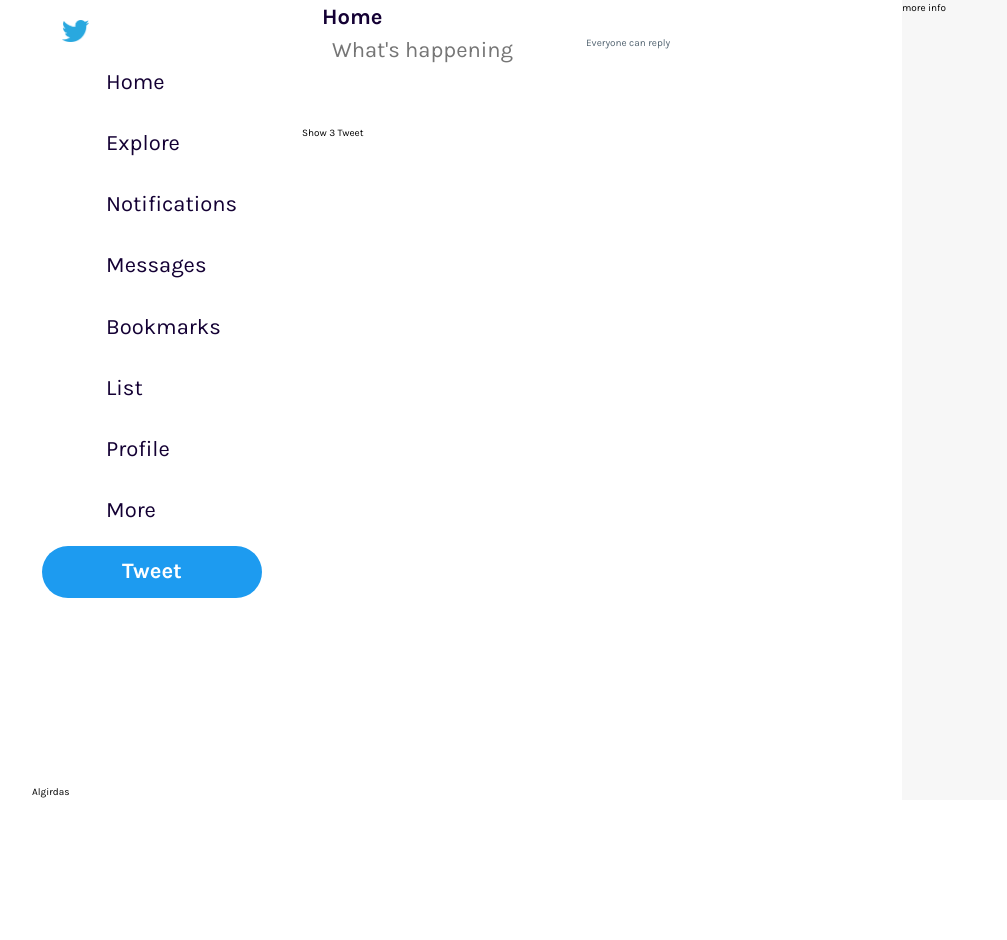
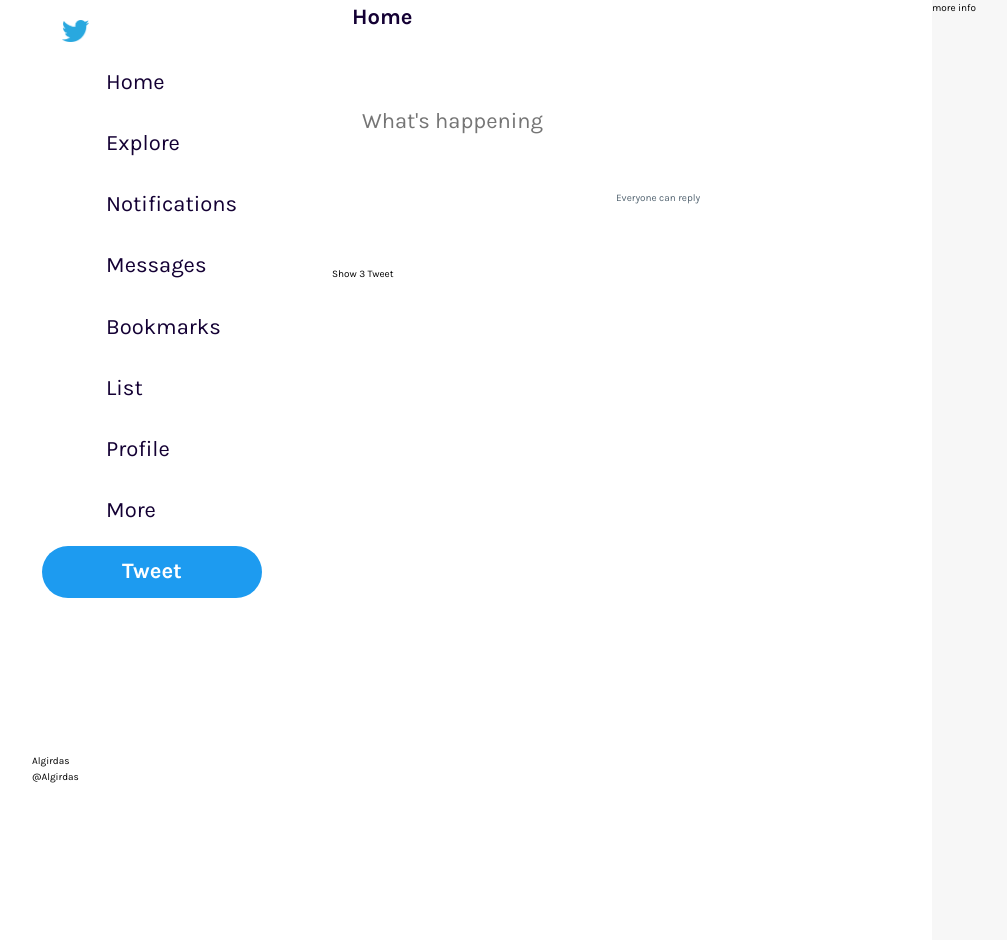
Before and after one commit to AlgirdasU/twitter_clone, a website: page index.html in a window 1280 px wide. Shown: the whole page, without its empty margins (38-1045 px from the left). Before the commit the page ends 800 px from the top, so only its background shows below. Drawn offline with Linux system fonts and the light colour scheme.

Commit message:
Added some code lines

```diff
--- a/index.html
+++ b/index.html
@@ -22,6 +22,7 @@
 
   <body>
     <div class="container">
+      <!-- Header start -->
       <header class="header">
         <div class="logo-container">
           <a href="#" title="Home page"
@@ -115,8 +116,25 @@
           </ul>
           <a href="#" class="btn nav-btn">Tweet</a>
         </nav>
-        <div class="account">Algirdas</div>
+
+        <div class="account">
+          <div class="account__icon-container">
+            <svg class="account__icon-user">
+              <use xLink:href="icons/sprite.svg#icon-user1"></use>
+            </svg>
+          </div>
+          <div class="account__name-container">
+            <div><span class="account__name">Algirdas</span></div>
+            <span class="account__name-other">@Algirdas</span>
+          </div>
+          <div class="account__more-container">
+            <svg class="account__icon-more">
+              <use xLink:href="icons/sprite.svg#icon-more-horizontal"></use>
+            </svg>
+          </div>
+        </div>
       </header>
+      <!-- Header end -->
 
       <!-- Tweet feed start -->
       <div class="tweet-feed">
@@ -130,9 +148,11 @@
 
           <!-- Input text start -->
           <div class="form__group">
-            <svg class="form__icon-user">
-              <use xLink:href="icons/sprite.svg#icon-user1"></use>
-            </svg>
+            <div class="form__svg-container">
+              <svg class="form__icon-user">
+                <use xLink:href="icons/sprite.svg#icon-user1"></use>
+              </svg>
+            </div>
             <input
               type="text"
               class="form__input"
@@ -140,7 +160,12 @@
               id="tweet"
               required
             />
-            <label for="tweet" class="form_label">Everyone can reply</label>
+            <div class="form__label-container">
+              <svg class="form__icon-globe">
+                <use xLink:href="icons/sprite.svg#icon-smile"></use>
+              </svg>
+              <label for="tweet" class="form__label">Everyone can reply</label>
+            </div>
           </div>
           <!-- Input text end -->
 
```
